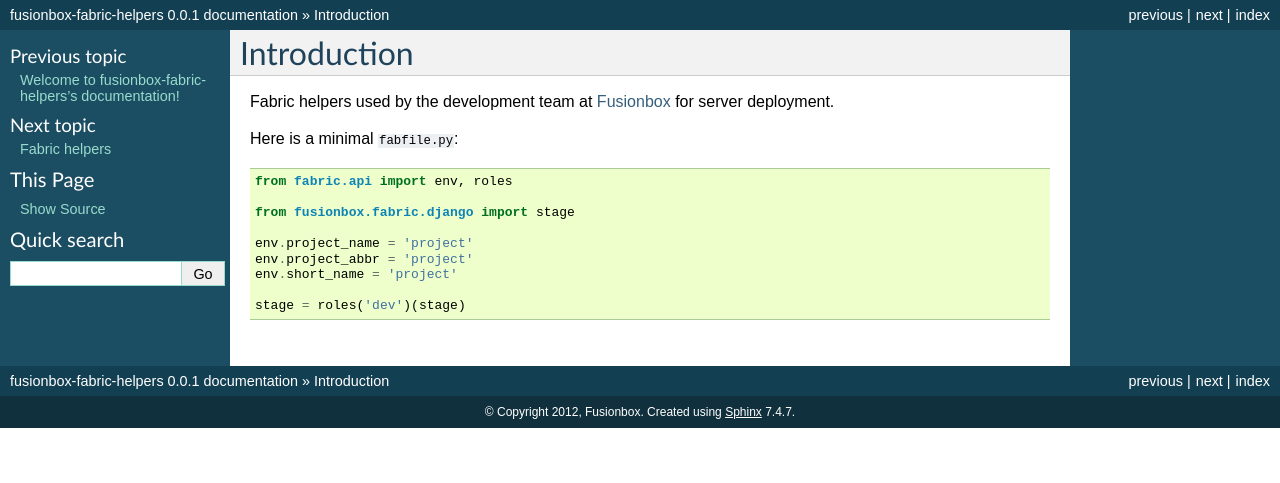
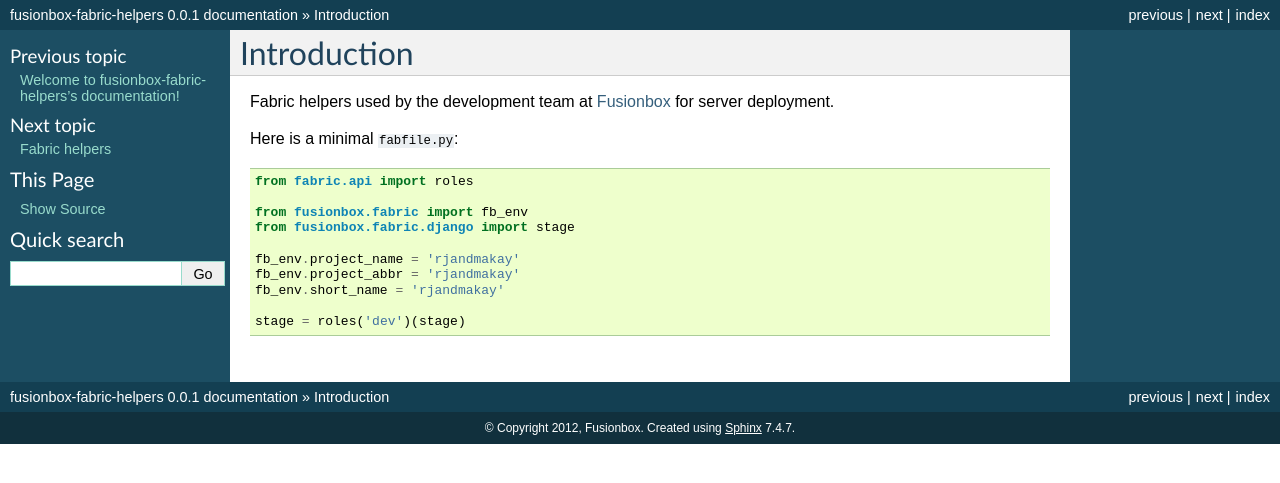
Before and after one commit to fusionbox/fusionbox-fabric-helpers, a Sphinx documentation site: the page built from doc/intro.rst, in a window 1280 px wide. Shown: the top 483 px of the page. Built offline with Sphinx 7.4.7, drawn with Linux system fonts in a browser that asks for light colours.

Commit message:
Update docs

```diff
--- a/doc/intro.rst
+++ b/doc/intro.rst
@@ -5,13 +5,14 @@ Fabric helpers used by the development team at Fusionbox_ for server deployment.
 
 Here is a minimal ``fabfile.py``::
 
-    from fabric.api import env, roles
+    from fabric.api import roles
 
+    from fusionbox.fabric import fb_env
     from fusionbox.fabric.django import stage
 
-    env.project_name = 'project'
-    env.project_abbr = 'project'
-    env.short_name = 'project'
+    fb_env.project_name = 'rjandmakay'
+    fb_env.project_abbr = 'rjandmakay'
+    fb_env.short_name = 'rjandmakay'
 
     stage = roles('dev')(stage)
 
```
